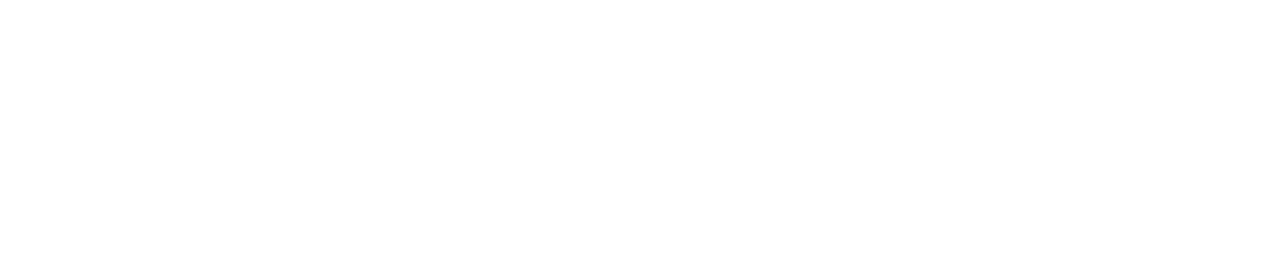
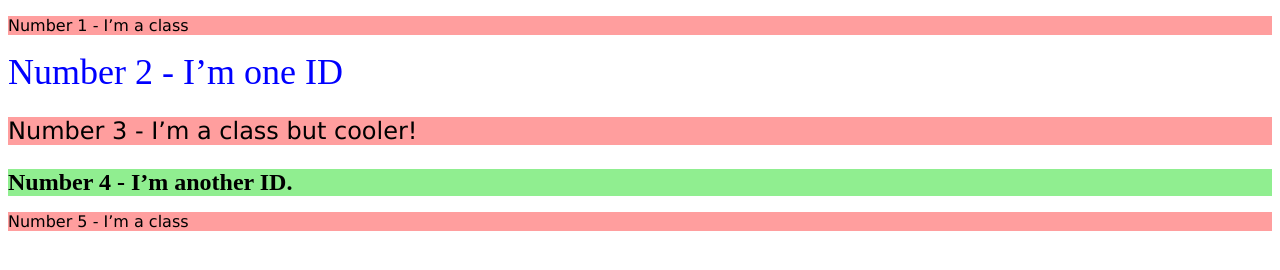
Before and after one commit to ElMarioja/2-classID, a plain HTML site: page index.html in a window 1280 px wide. Drawn offline with Linux system fonts and the light colour scheme.

Commit message:
Css Style and HTML updates

```diff
--- a/index.html
+++ b/index.html
@@ -4,8 +4,14 @@
     <meta charset="UTF-8">
     <meta name="viewport" content="width=device-width, initial-scale=1.0">
     <title>2-ClassID</title>
+    <link rel="stylesheet" href="style.css">
 </head>
 <body>
 
+    <p class="odd">Number 1 - I’m a class</p>
+    <div id="second">Number 2 - I’m one ID</div>
+    <p class="odd numberThree">Number 3 - I’m a class but cooler!</p>
+    <div id="fourth">Number 4 - I’m another ID.</div>
+    <p class="odd">Number 5 - I’m a class</p>
 </body>
 </html>
--- a/style.css
+++ b/style.css
@@ -0,0 +1,20 @@
+.odd{
+    background-color: rgb(255, 158, 158);
+    font-family: Verdana, DejaVu Sans, sans-serif;
+
+}
+
+#second{
+    color: blue;
+    font-size: 36px;
+}
+
+.odd.numberThree{
+    font-size: 24px;
+}
+
+#fourth{
+    background-color: lightgreen;
+    font-size: 24px;
+    font-weight: bold;
+}
```
